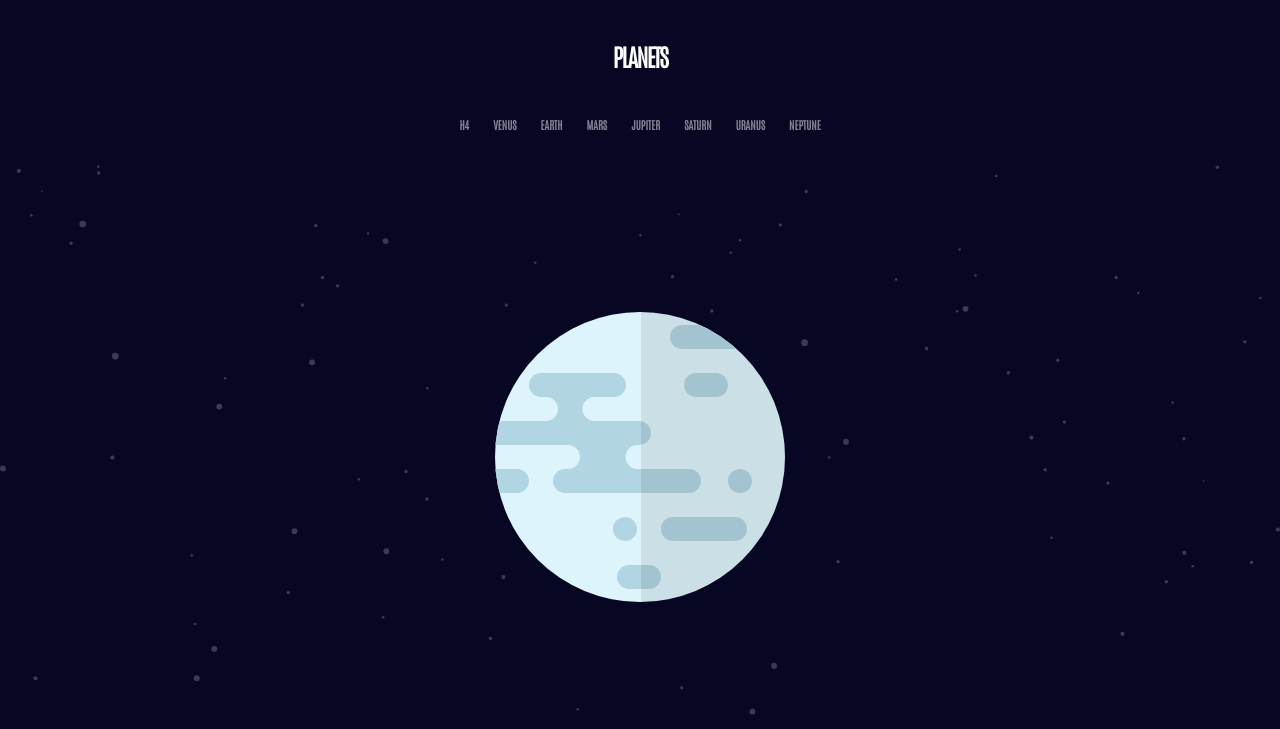
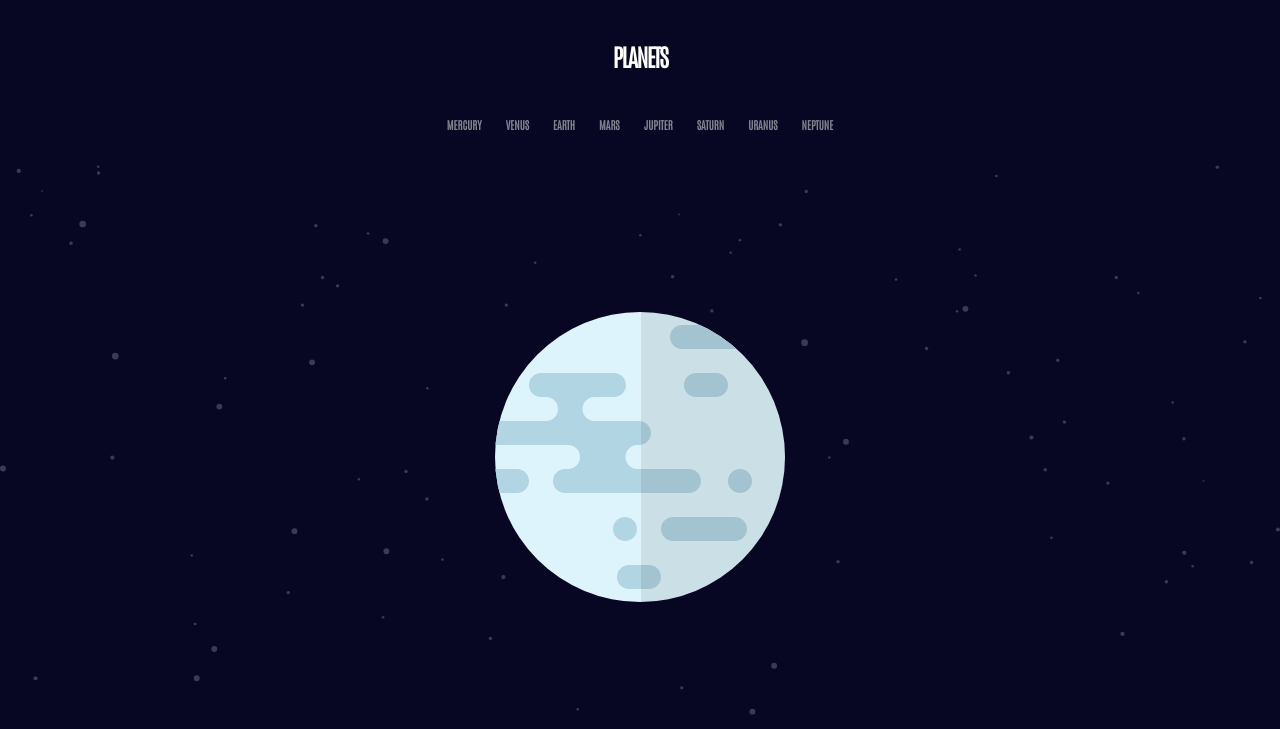
Before and after one commit to dj51234/planets, a website: page index.html in a window 1280 px wide. Shown: the top 729 px of the page. Drawn offline with Linux system fonts and the light colour scheme.

Commit message:
fixed box-sizing

```diff
--- a/index.html
+++ b/index.html
@@ -14,7 +14,7 @@
       <nav>
         <h2>Planets</h2>
         <ul>
-          <li><a href="">h4</a></li>
+          <li><a href="">Mercury</a></li>
           <li><a href="">Venus</a></li>
           <li><a href="">Earth</a></li>
           <li><a href="">Mars</a></li>
--- a/scss/globals.scss
+++ b/scss/globals.scss
@@ -1,10 +1,10 @@
 * {
   margin: 0;
   padding: 0;
+  box-sizing: border-box;
 }
 
 html {
-  box-sizing: border-box;
   color: $white;
   font-family: $ff-antonio;
 }
--- a/scss/main.scss
+++ b/scss/main.scss
@@ -223,7 +223,6 @@ main {
         justify-content: space-between;
         max-width: 100%;
         width: 90%;
-        padding: 10px;
 
         h2 {
           font-size: 20px;
```
Also changed, not shown: css/main.css.
